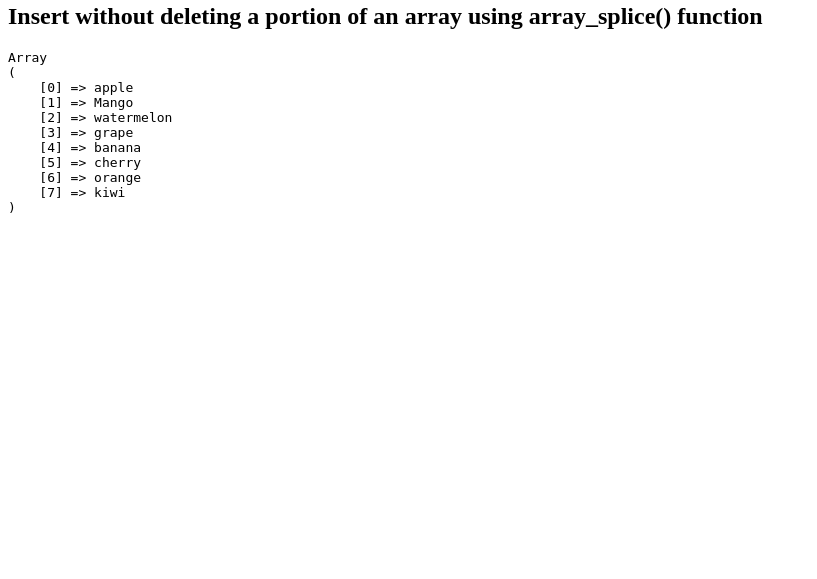
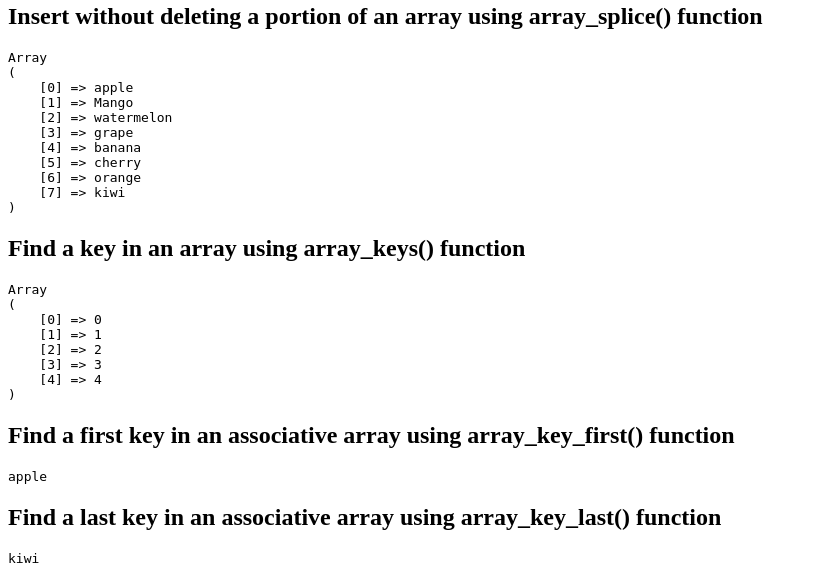
Before and after one commit to MehediAlam49/php_learning, a PHP site: page /arrays.php in a window 1280 px wide. Shown: the part 5796-6375 px from the top of the page, without its empty margins (0-817 px from the left). Before the commit the page ends 6009 px from the top, so only its background shows below. Run offline with PHP 8.4, Linux system fonts and the light colour scheme.

Commit message:
Find an array key using array_keys() function

```diff
--- a/arrays.php
+++ b/arrays.php
@@ -315,6 +315,32 @@ print_r($fruits);
 echo "</pre>";
 
 
+// Find a key in an array using array_keys() function
+echo "<h2>Find a key in an array using array_keys() function</h2>";
+$fruits = ["apple", "banana", "cherry", "orange", "kiwi"];
+$keys = array_keys($fruits);
+echo "<pre>";
+print_r($keys);
+echo "</pre>";
+
+
+// Find a first key in an associative array using array_key_first() function
+echo "<h2>Find a first key in an associative array using array_key_first() function</h2>";
+$fruits = ["apple" => "red", "banana" => "yellow", "cherry" => "red", "orange" => "orange", "kiwi" => "green"];
+$first_key = array_key_first($fruits);
+echo "<pre>";
+print_r($first_key);
+echo "</pre>";
+
+// Find a last key in an associative array using array_key_last() function
+echo "<h2>Find a last key in an associative array using array_key_last() function</h2>";
+$fruits = ["apple" => "red", "banana" => "yellow", "cherry" => "red", "orange" => "orange", "kiwi" => "green"];
+$last_key = array_key_last($fruits);
+echo "<pre>";
+print_r($last_key);
+echo "</pre>";
+
+
 
 
 ?>
```
